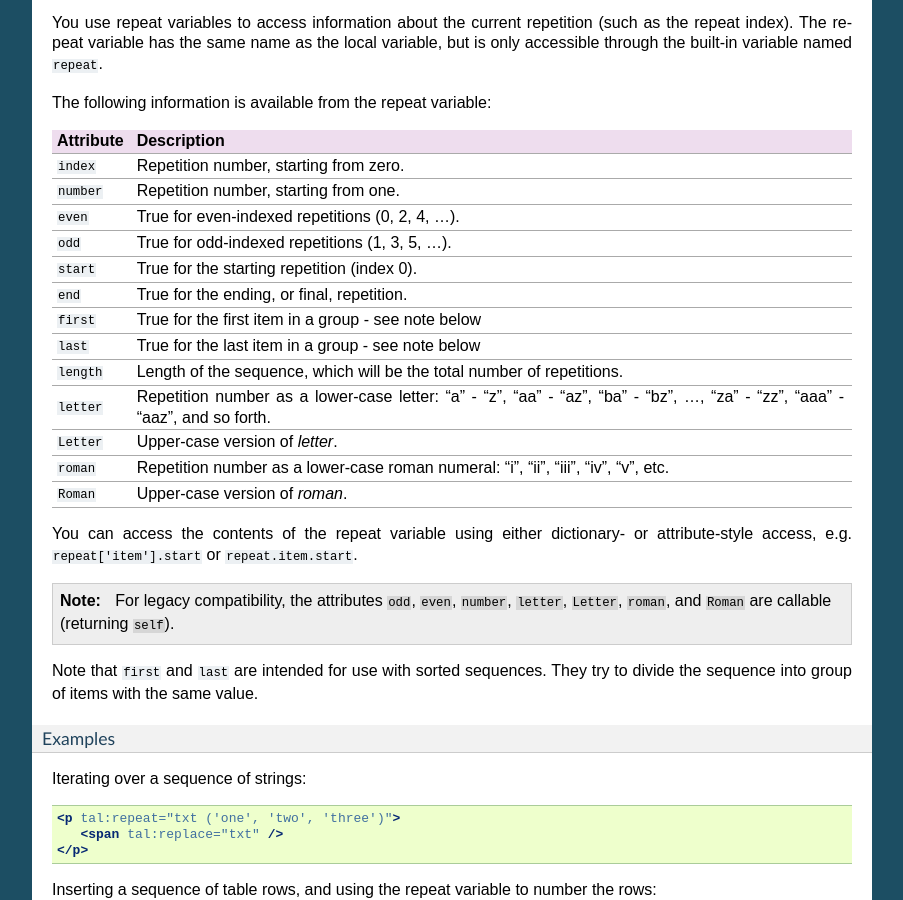
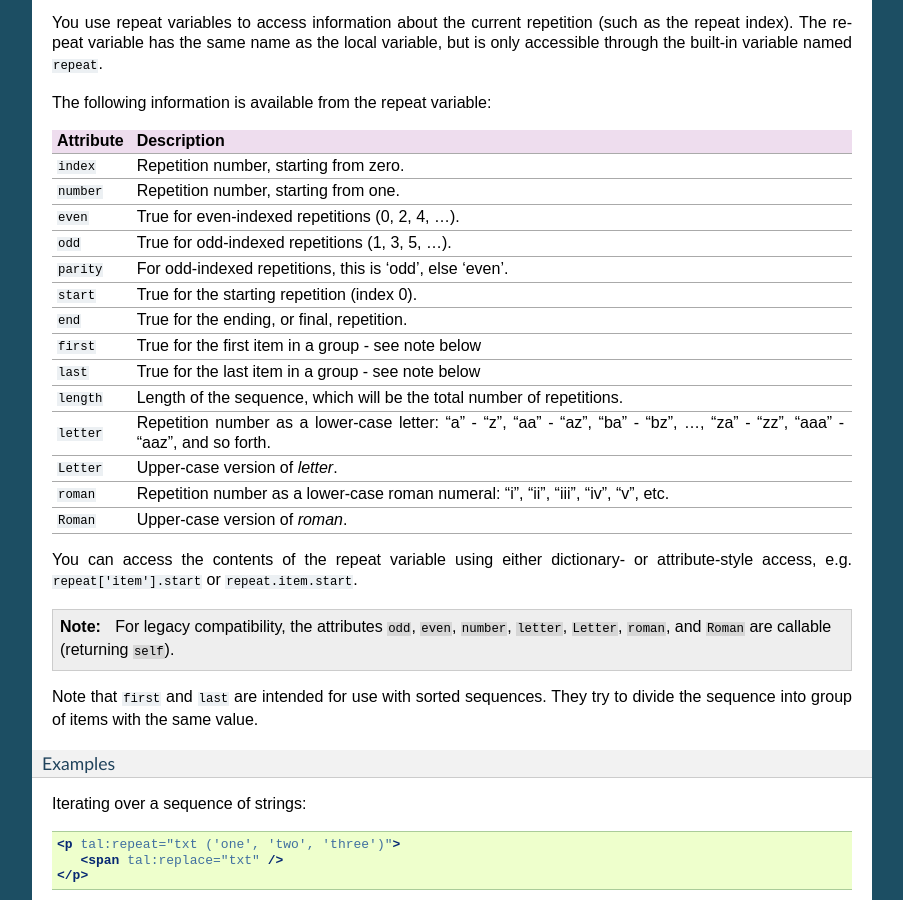
Before and after one commit to malthe/chameleon, a Sphinx documentation site: the page built from docs/reference.rst, in a window 1280 px wide and 900 px high, scrolled down 8247 px. Shown: the whole window, without its empty margins (198-1101 px from the left). Built offline with Sphinx 7.4.7, drawn with Linux system fonts in a browser that asks for light colours.

Commit message:
Add docs for 'parity' property

```diff
--- a/docs/reference.rst
+++ b/docs/reference.rst
@@ -523,6 +523,7 @@ The following information is available from the repeat variable:
 ``number``          Repetition number, starting from one.
 ``even``            True for even-indexed repetitions (0, 2, 4, ...).
 ``odd``             True for odd-indexed repetitions (1, 3, 5, ...).
+``parity``          For odd-indexed repetitions, this is 'odd', else 'even'.
 ``start``           True for the starting repetition (index 0).
 ``end``             True for the ending, or final, repetition.
 ``first``           True for the first item in a group - see note below
```
